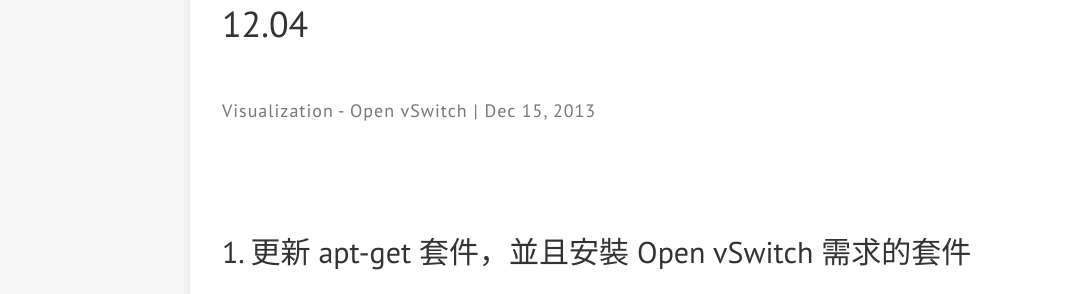
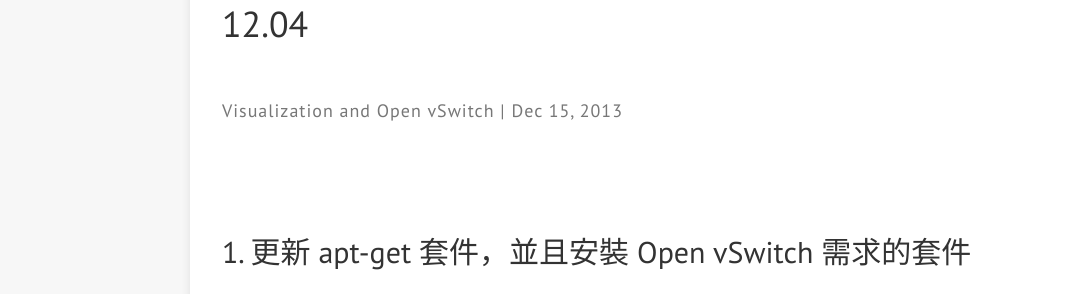
Before and after one commit to levichen/levichen.github.io, a Jekyll site: the page built from _posts/2013-12-15-install-and-configuring-open-vswitch-on-ubuntu-12-04.md, in a window 1280 px wide and 900 px high. Shown: the part 261-555 px from the top of the window, without its empty margins (0-1076 px from the left). Built offline with Jekyll 4.4.1, drawn with Linux system fonts in a browser that asks for light colours; nearby versions of some CDN libraries; Markdown is read by kramdown in place of the engine named in the settings; comment, search, counter and statistics services are not loaded.

```diff
--- a/_posts/2013-12-15-install-and-configuring-open-vswitch-on-ubuntu-12-04.md
+++ b/_posts/2013-12-15-install-and-configuring-open-vswitch-on-ubuntu-12-04.md
@@ -3,7 +3,8 @@ layout: post
 published: true
 title: Install and Configuring Open vSwitch on Ubuntu 12.04
 tags:
-  - "Visualization - Open vSwitch"
+  - Visualization
+  - Open vSwitch
 ---
 
 ## 1. 更新 apt-get 套件，並且安裝 Open vSwitch 需求的套件
```
